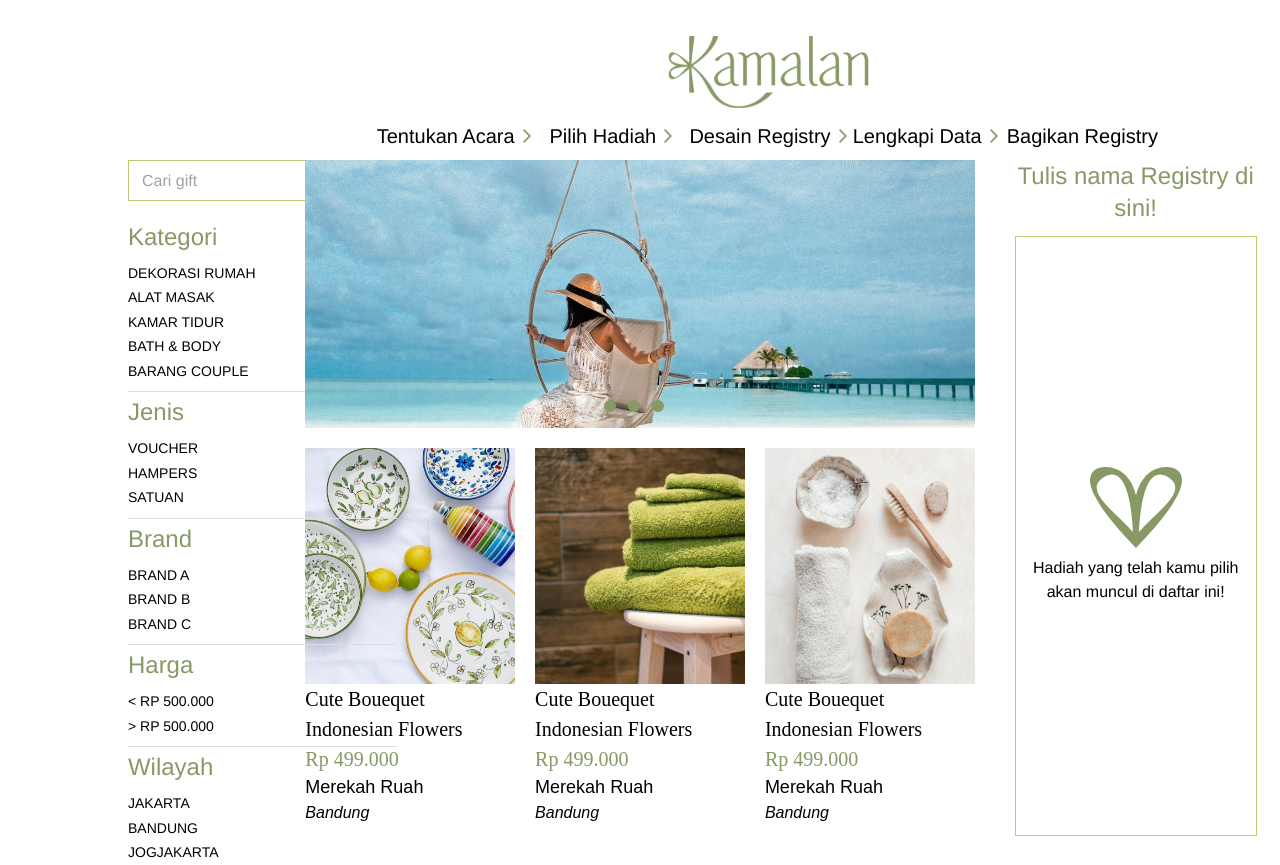
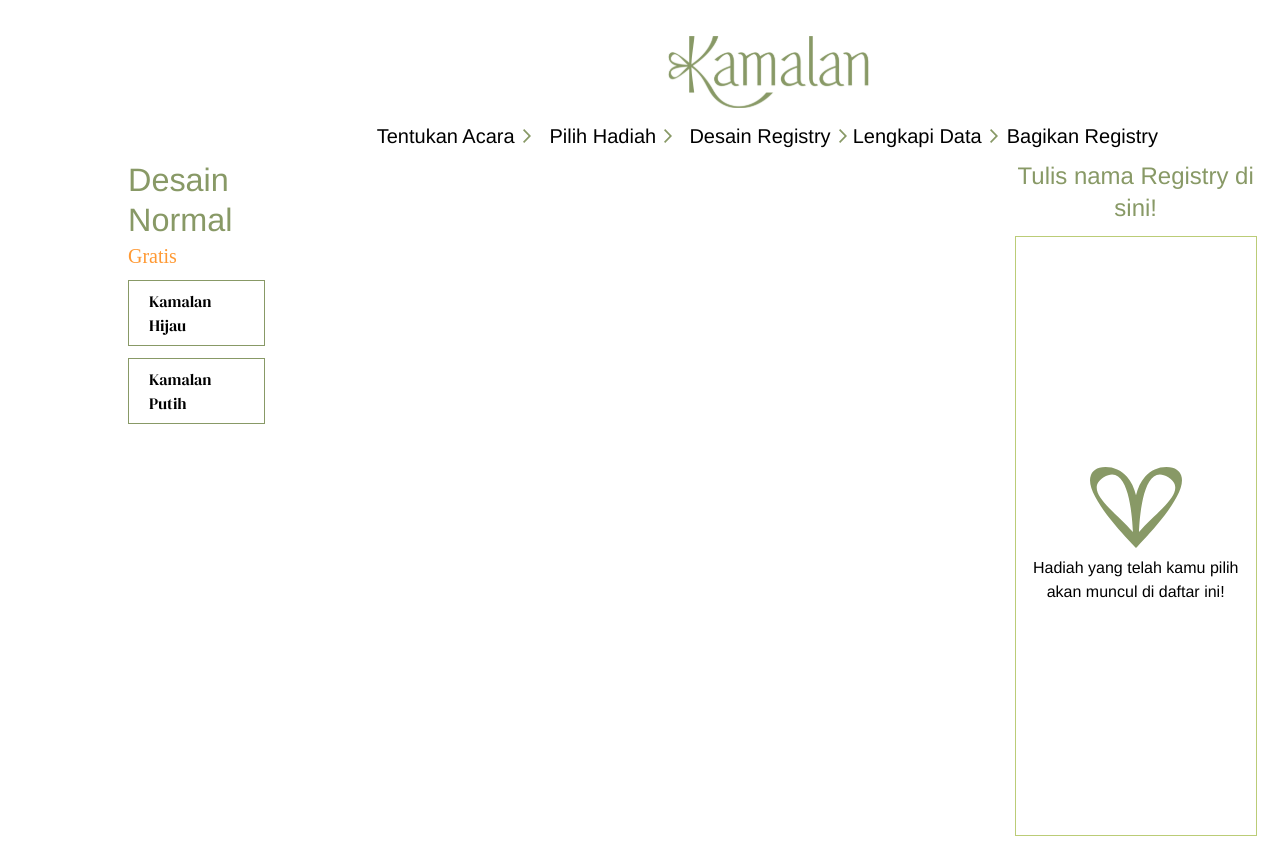
Before and after one commit to sierraleonez/kamalan-client, a Next.js app: page /registry/design in a window 1280 px wide. After the commit the page ends 800 px from the top, so only its background shows below. Built offline with nearby package versions, Linux system fonts and the light colour scheme.

Commit message:
feat: initial design registry layouting

```diff
--- a/src/app/registry/[event]/[product-id]/page.tsx
+++ b/src/app/registry/[event]/[product-id]/page.tsx
@@ -1,5 +1,5 @@
 import ProductGallery from "@/components/molecules/product-gallery";
-import { Box, Button, ButtonBase, Typography } from "@mui/material";
+import { Box, Typography } from "@mui/material";
 import { Parser } from "html-to-react";
 
 import "react-image-gallery/styles/css/image-gallery.css";
@@ -23,7 +23,6 @@ const text = `
 `;
 
 export default function ProductDetail() {
-  const parse = Parser();
 
   return (
     <Box className="grid grid-cols-6 gap-x-5 pb-10">
@@ -60,10 +59,30 @@ export default function ProductDetail() {
           ]}
         />
       </Box>
-      <Box className="flex flex-col gap-y-4 col-span-2">
-        <Typography variant="h4">
-          Nusantara Foliage Motive Tablewares
+      <Box className="col-span-2 flex flex-col items-center gap-y-5">
+        <ProductContent/>
+        <CButton>Tambahkan ke Registry</CButton>
+      </Box>
+      <Box className="col-span-1">
+        <ProductCart />
+      </Box>
+    </Box>
+  );
+}
+
+function SectionTitle({ children }: { children: React.ReactNode }) {
+  return (
+    <Typography variant="h6" fontFamily={"sans-serif"} className="font-bold">
+      <i>{children}</i>
     </Typography>
+  );
+}
+
+function ProductContent() {
+  const parse = Parser();
+  return (
+    <Box className="border-b flex flex-col gap-y-4 border-gula pb-7">
+      <Typography variant="h4">Nusantara Foliage Motive Tablewares</Typography>
       <Typography
         variant="h6"
         fontFamily={"sans-serif"}
@@ -91,19 +110,6 @@ export default function ProductDetail() {
         <SectionTitle>Detail</SectionTitle>
         <Box>{parse.parse(text)}</Box>
       </Box>
-        <Button variant="contained">Tambahkan ke Registry</Button>
-      </Box>
-      <Box className="col-span-1">
-        <ProductCart />
-      </Box>
     </Box>
   );
 }
-
-function SectionTitle({ children }: { children: React.ReactNode }) {
-  return (
-    <Typography variant="h6" fontFamily={"sans-serif"} className="font-bold">
-      <i>{children}</i>
-    </Typography>
-  );
-}
--- /dev/null
+++ b/src/app/registry/design/page.tsx
@@ -0,0 +1,56 @@
+import ProductCart from "@/components/molecules/cart";
+import { Box, Typography } from "@mui/material";
+
+export default function DesignRegistry() {
+  return (
+    <Box className="grid grid-cols-6 gap-x-10 pb-10">
+      <Box className="col-span-1">
+        <RegistryDesignPickerField
+          title="Desain Normal"
+          priceTag="Gratis"
+          items={[
+            {
+              label: "Kamalan Hijau",
+              value: "green-kamalan"
+            },
+            {
+              label: "Kamalan Putih",
+              value: "white-kamalan"
+            },
+          ]}
+        />
+      </Box>
+      <Box className="col-span-4">
+
+      </Box>
+      <Box className="col-span-1 relative">
+        <ProductCart/>
+      </Box>
+    </Box>
+  )
+}
+
+function RegistryDesignPickerField({ title, priceTag, items }: { title: string, priceTag: string, items: Array<{ label: string, value: string }> }) {
+  return (
+    <Box className="grid gap-y-2">
+      <Box>
+      <Typography variant="h4" className="text-pandan">{title}</Typography>
+      <Typography fontFamily={'serif'} variant="h6" className="text-kunyit font-bold">{priceTag}</Typography>
+
+      </Box>
+      <Box className="grid gap-y-3">
+        {items.map((item, idx) => (
+          <RegistryDesignPickerItem key={`${item.label}-${idx}`} {...item}/>
+        ))}
+      </Box>
+    </Box>
+  )
+}
+
+function RegistryDesignPickerItem({ label, value }: { label: string, value: string }) {
+  return (
+    <Box className="w-full px-5 py-2 border border-pandan">
+      {label}
+    </Box>
+  )
+}
--- a/src/components/atoms/button/index.tsx
+++ b/src/components/atoms/button/index.tsx
@@ -1,9 +1,9 @@
 "use client"
 
-import { Button } from "@mui/material"
-
-export default function CButton() {
+export default function CButton({ children }: { children: React.ReactNode }) {
   return (
-    <Button variant="contained">aaa</Button>
+    <button className="px-12 py-3 bg-pandan text-white w-fit">
+      {children}
+    </button>
   )
 }
--- a/tailwind.config.ts
+++ b/tailwind.config.ts
@@ -22,7 +22,8 @@ const config: Config = {
         merica: '#FFFBBB',
         kemiri: '#FFEECC',
         seledri: '#BBCC77',
-        gula: '#DDDDDD'
+        gula: '#DDDDDD',
+        kunyit: '#FF9933'
       }
     },
   },
```
Also changed, not shown: 1 other file (tests, documents, lock files or other folders). Lines whose indentation alone changed are shown as unchanged.
